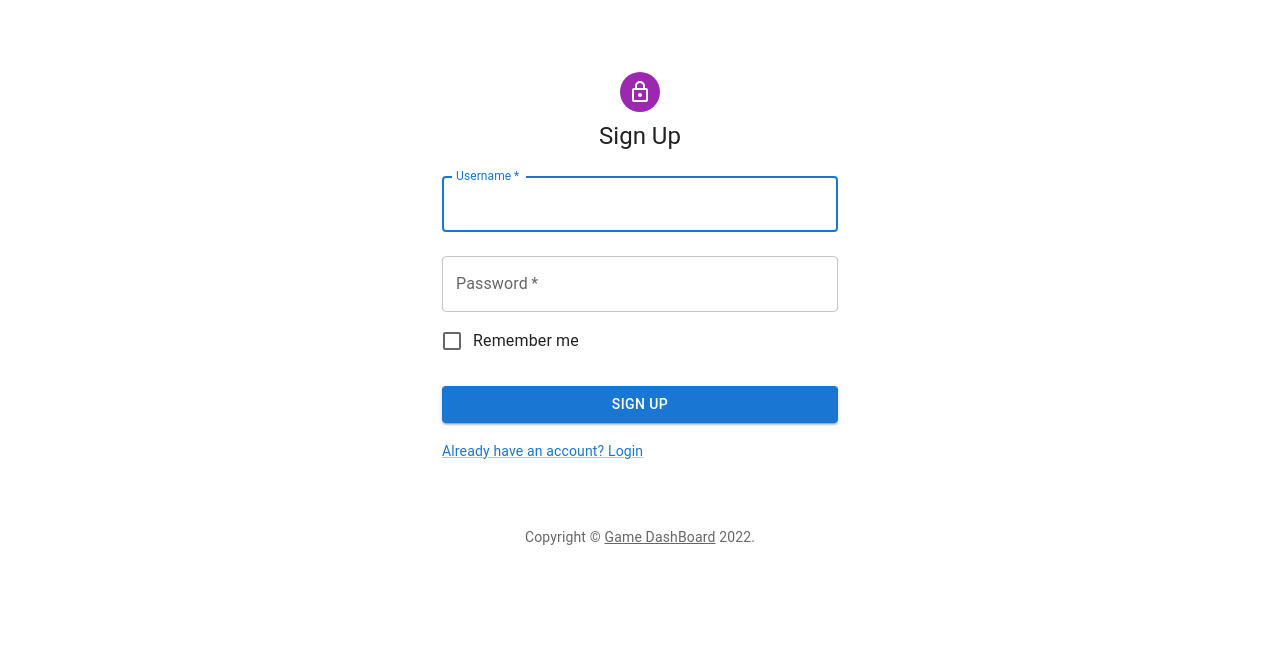
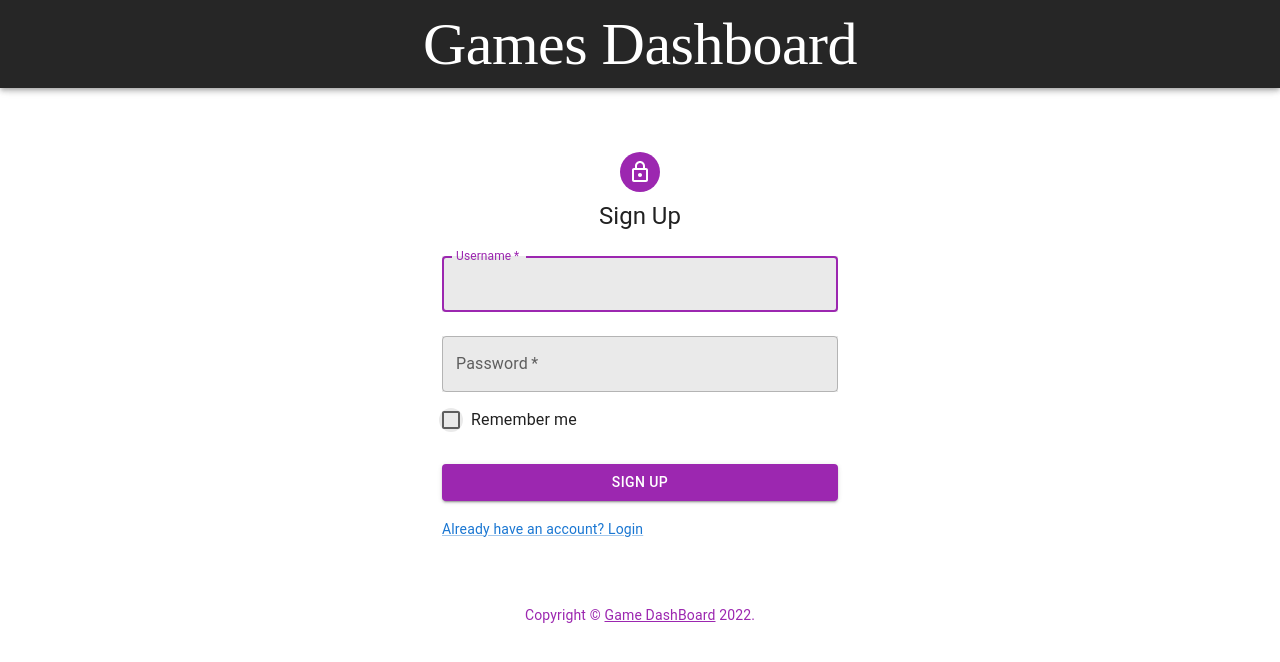
Before and after one commit to Madhur20/BoardGamesDashBoard, a Next.js app in the folder client/: page /signup in a window 1280 px wide. Shown: the top 662 px of the page. Built offline with nearby package versions, Linux system fonts and the light colour scheme.

Commit message:
Set Up CSS both Light and Dark mode + Appbar

```diff
--- a/client/pages/signup.tsx
+++ b/client/pages/signup.tsx
@@ -12,13 +12,14 @@ import Box from '@mui/material/Box';
 import LockOutlinedIcon from '@mui/icons-material/LockOutlined';
 import Typography from '@mui/material/Typography';
 import Container from '@mui/material/Container';
+import AppBar from '../components/AppBar';
 import { createTheme, ThemeProvider } from '@mui/material/styles';
 
 function Copyright(props: any) {
   return (
-    <Typography variant="body2" color="text.secondary" align="center" {...props}>
+    <Typography variant="body2" color="secondary" align="center" {...props}>
       {'Copyright © '}
-      <Link color="inherit" href="https://mui.com/">
+      <Link color="inherit" target="_blank" href="https://github.com/Madhur20/BoardGamesDashBoard">
         Game DashBoard
       </Link>{' '}
       {new Date().getFullYear()}
@@ -43,6 +44,7 @@ const signup: NextPage = () => {
         <ThemeProvider theme={theme}>
           <Container component="main" maxWidth="xs">
             <CssBaseline />
+            <AppBar />
             <Box
               sx={{
               marginTop: 8,
@@ -60,29 +62,34 @@ const signup: NextPage = () => {
             <Box component="form" onSubmit={handleSubmit} noValidate sx={{ mt: 1 }}>
               <TextField
                 margin="normal"
+                color="secondary"
                 required
                 fullWidth
                 id="username"
                 label="Username"
                 name="username"
+                sx={{bgcolor: "#eaeaea"}}
                 autoFocus
               />
               <TextField
                 margin="normal"
+                color="secondary"
                 required
                 fullWidth
                 name="password"
                 label="Password"
                 type="password"
                 id="password"
+                sx={{bgcolor: "#eaeaea"}}
                 autoComplete="current-password"
               />
               <FormControlLabel
-              control={<Checkbox value="remember" color="primary" />}
-              label="Remember me"
+                control={<Checkbox disableRipple value="remember" color="primary" sx={{ margin: 1, padding: 0, bgcolor: "#eaeaea" }} />}
+                label="Remember me"
               />
               <Button
                 type="submit"
+                color="secondary"
                 fullWidth
                 variant="contained"
                 sx={{ mt: 3, mb: 2 }}
```
Also changed, not shown: client/pages/index.tsx (+11 -4 lines).
